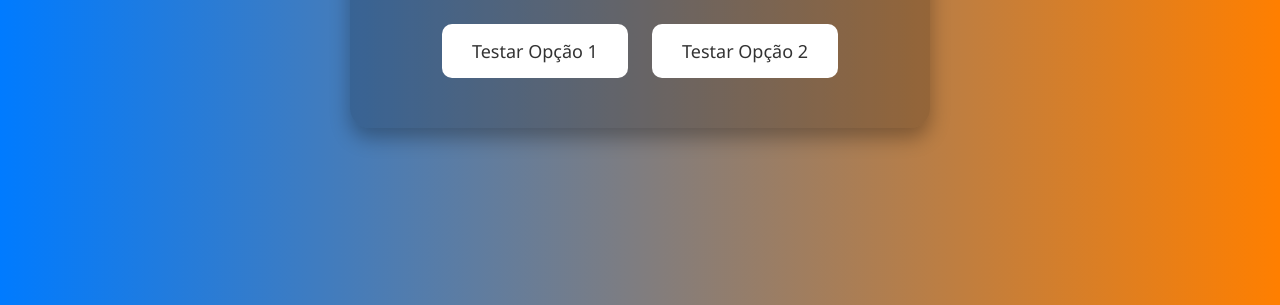
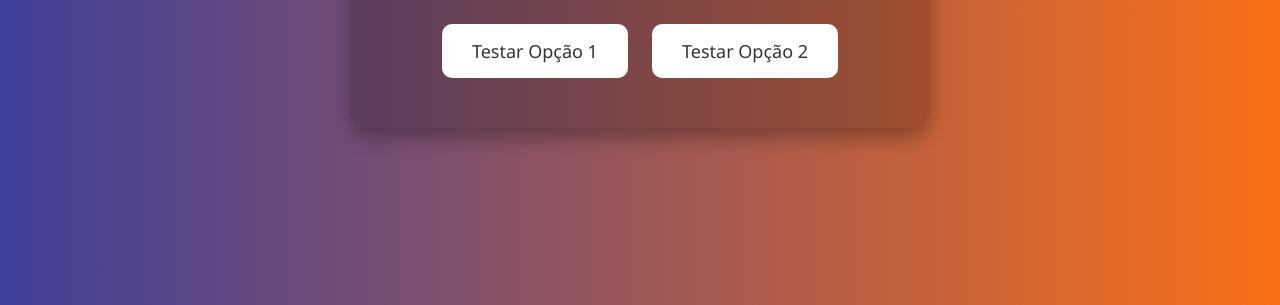
Before and after one commit to a4digitalprint/site, a plain HTML site: page index.html in a window 1280 px wide. Shown: the part 495-800 px from the top of the page. Drawn offline with Linux system fonts and the light colour scheme.

Commit message:
Update index.html

```diff
--- a/index.html
+++ b/index.html
@@ -9,7 +9,7 @@
       margin: 0;
       padding: 0;
       font-family: 'Segoe UI', sans-serif;
-      background: linear-gradient(to right, #007bff, #ff7f00);
+      background: linear-gradient(to right, #3f409a, #f96f17);
       display: flex;
       justify-content: center;
       align-items: center;
```
